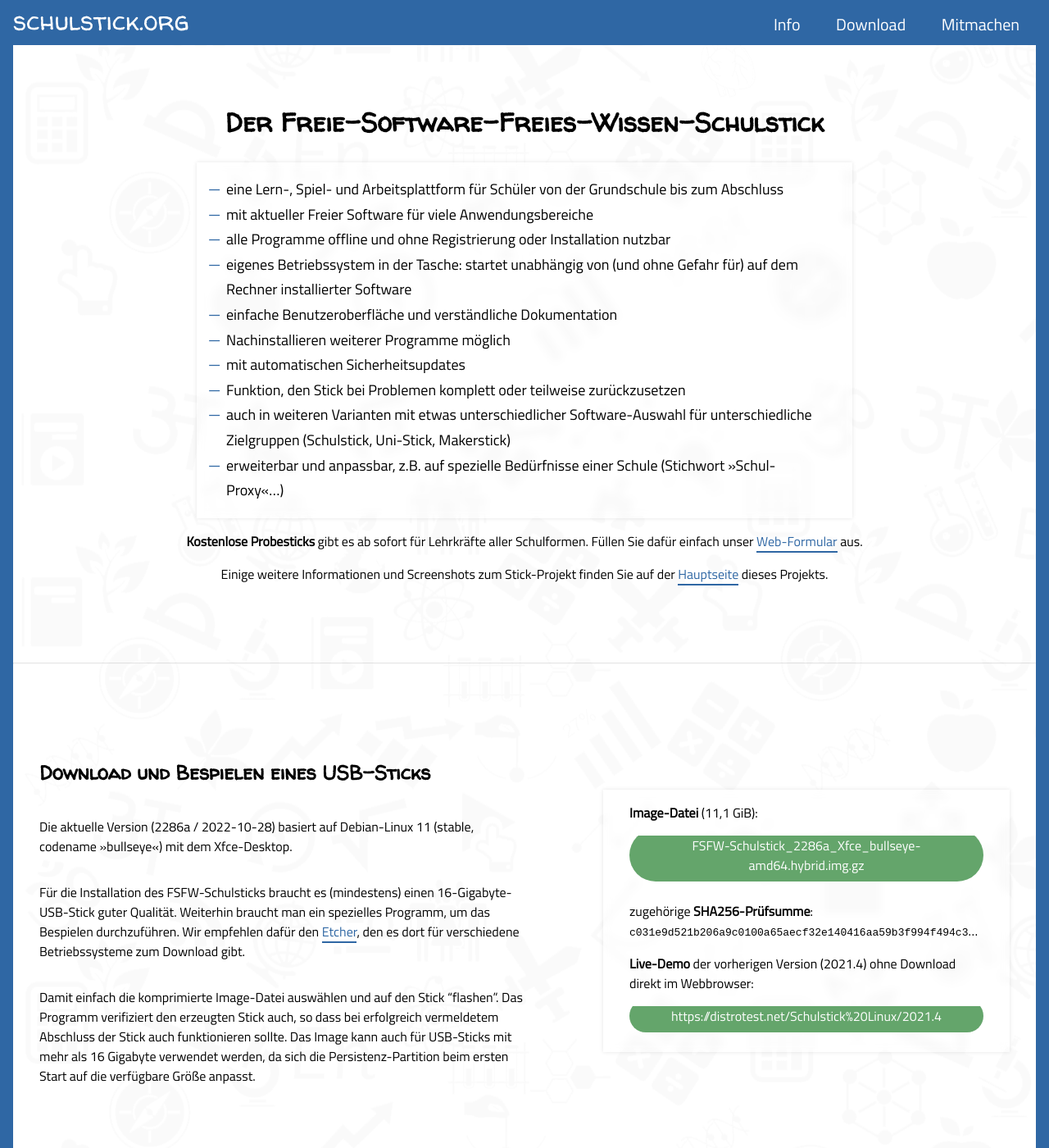
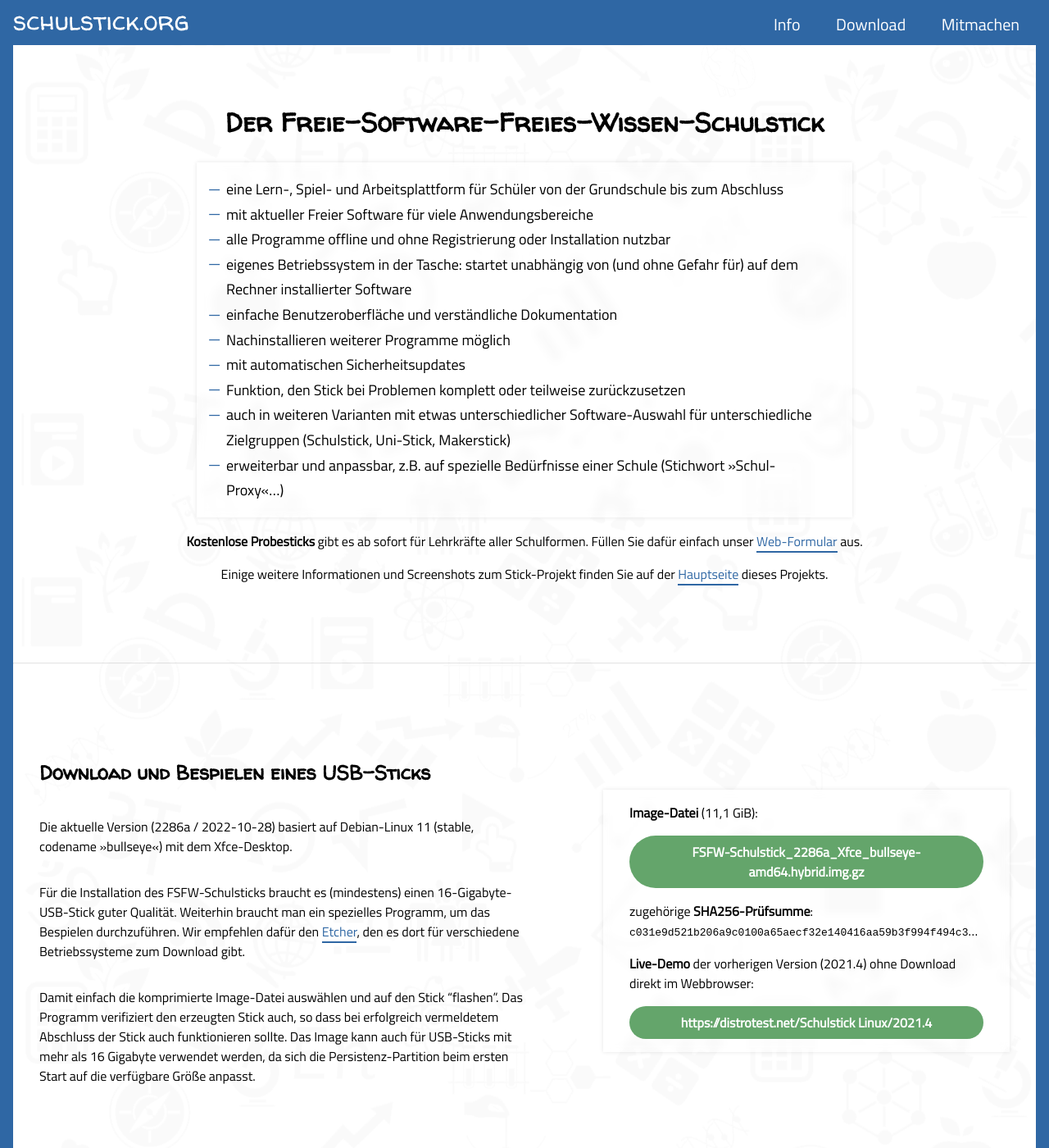
Before and after one commit to fsfw-dresden/schulstick-page, a Jekyll site: the page built from index.md, in a window 1280 px wide and 1400 px high, scrolled down 593 px. Shown: the whole window at 82% size. Built offline with Jekyll 4.4.1, drawn with Linux system fonts in a browser that asks for light colours.

Commit message:
dinge
- caption für die bilder gar nicht rendern
- Buttons nicht oben abschneiden (wegen overflow: clip)
- Buttontext in fett
- URL schöner anzeigen

```diff
--- a/assets/css/style.scss
+++ b/assets/css/style.scss
@@ -115,13 +115,7 @@
                 background-color: #0006;
                 flex: 1;
                 align-self: flex-end;
-                opacity: 0;
-            }
-            p.loading {
-                opacity: 0;
-            }
-            p:hover {
-                opacity: 1;
+                display: none;
             }
         }
         &:not(.active) img{
@@ -200,8 +194,8 @@
         border-radius: 2em;
         display: inline-block;
         position: relative;
-        top: -0.5em;
         transition: 0.5s;
+        font-weight: bold;
         text-align: center;
         width: 100%;
         &:hover, &:focus {
--- a/index.md
+++ b/index.md
@@ -41,7 +41,7 @@
 >
 > **Live-Demo** der vorherigen Version (2021.4) ohne Download direkt im Webbrowser:
 >
-> [https://distrotest.net/Schulstick%20Linux/2021.4](https://distrotest.net/Schulstick%20Linux/2021.4)
+> [https://distrotest.net/Schulstick Linux/2021.4](https://distrotest.net/Schulstick%20Linux/2021.4)
 {: .downloads .right}
 
 </section>
```
